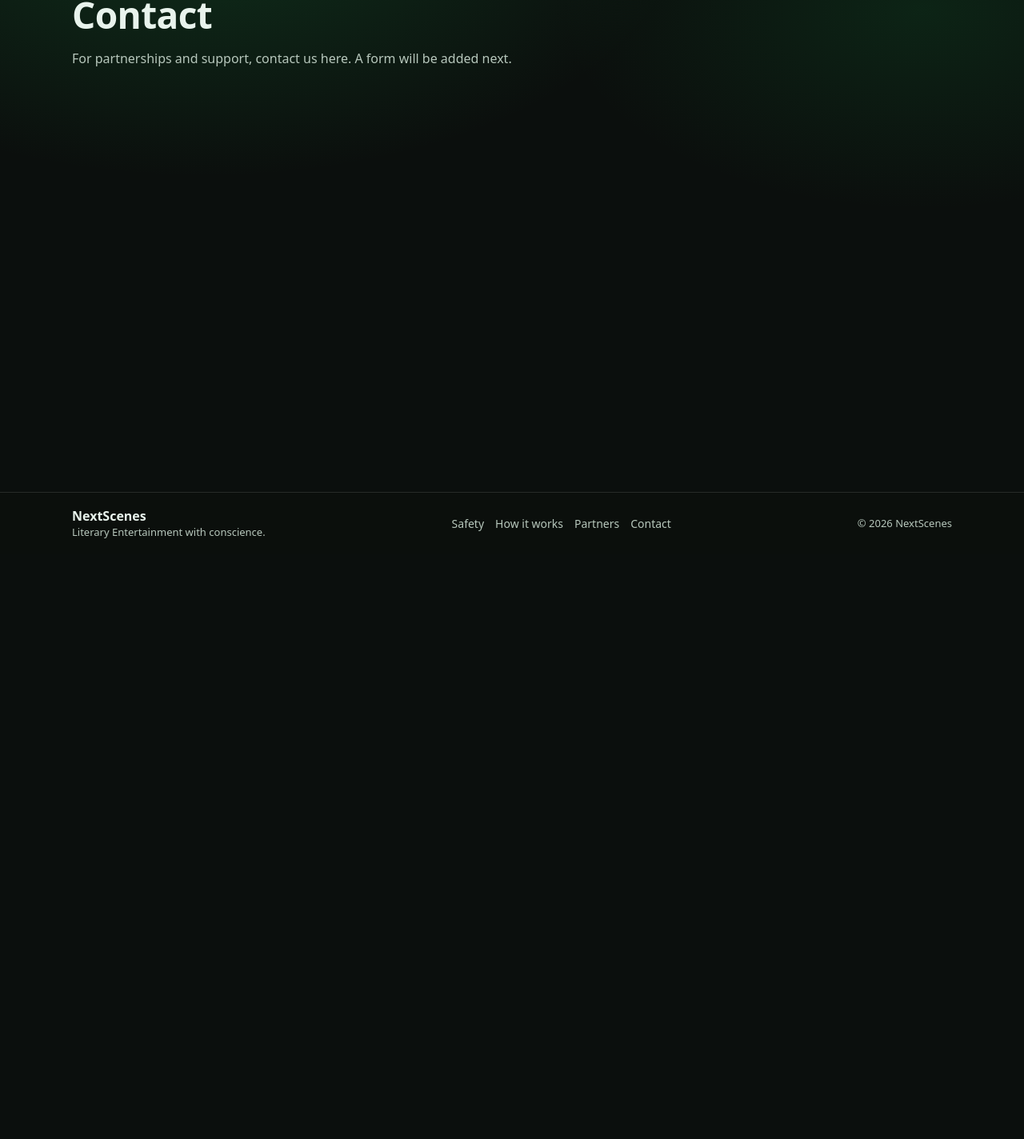
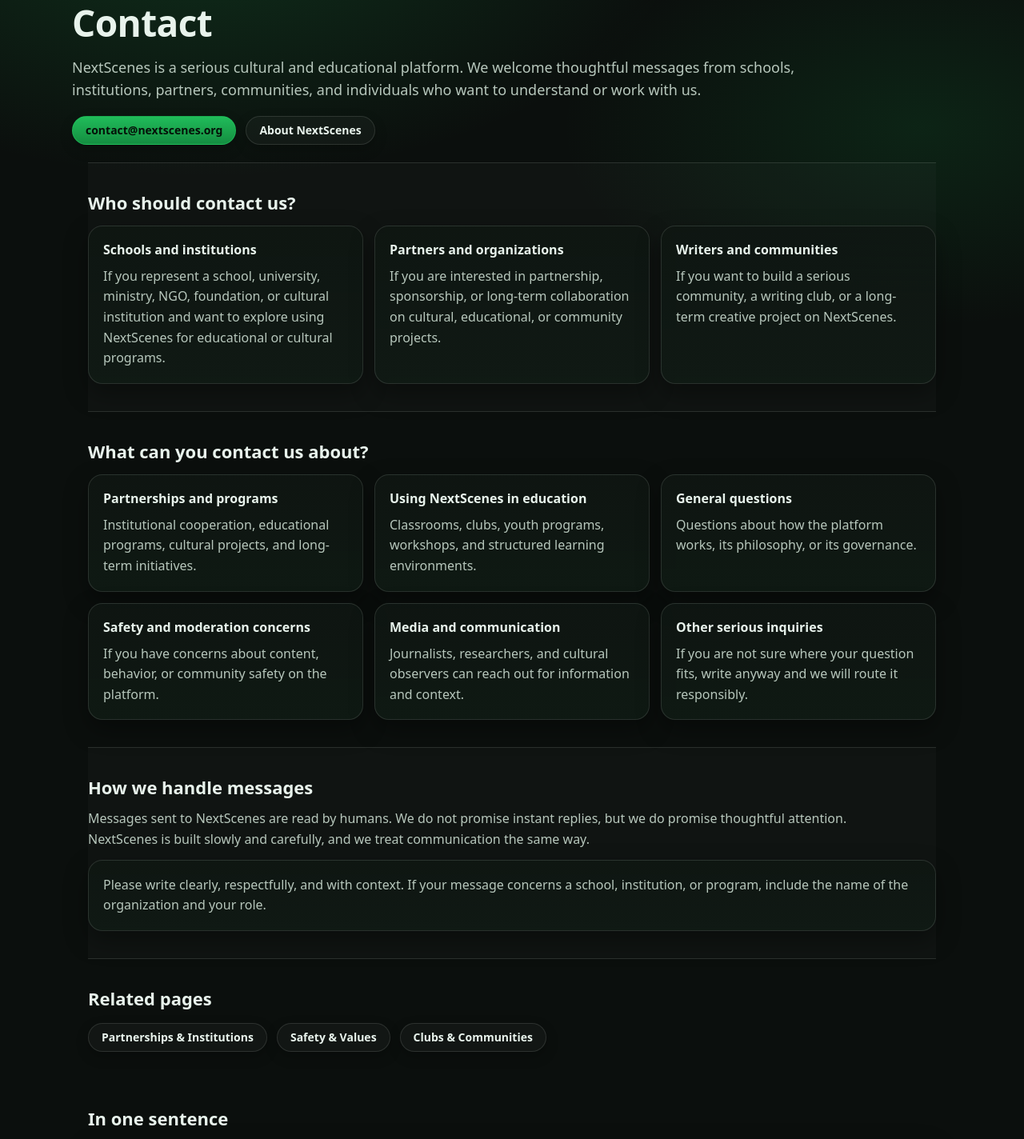
Before and after one commit to tsrspnb49w-boop/nextscenes-public, a Next.js app: page /contact in a window 1280 px wide. Shown: the part 108-1532 px from the top of the page at 80% size. Before the commit the page ends 800 px from the top, so only its background shows below. Built offline with nearby package versions, Linux system fonts and the light colour scheme.

Commit message:
Public: Contact page

```diff
--- a/app/contact/page.tsx
+++ b/app/contact/page.tsx
@@ -1,10 +1,148 @@
+import Link from "next/link";
+
+function Card({
+  title,
+  children,
+}: {
+  title: string;
+  children: React.ReactNode;
+}) {
+  return (
+    <div className="ns-card">
+      <h3 className="ns-h3">{title}</h3>
+      <div className="ns-p" style={{ marginBottom: 0 }}>
+        {children}
+      </div>
+    </div>
+  );
+}
+
 export default function ContactPage() {
   return (
     <div className="ns-page">
-      <h1 className="ns-h1">Contact</h1>
-      <p className="ns-p">
-        For partnerships and support, contact us here. A form will be added next.
-      </p>
+      <section style={{ padding: "10px 0 8px" }}>
+        <h1 className="ns-h1">Contact</h1>
+        <p className="ns-subtitle" style={{ maxWidth: 980 }}>
+          NextScenes is a serious cultural and educational platform. We welcome
+          thoughtful messages from schools, institutions, partners, communities,
+          and individuals who want to understand or work with us.
+        </p>
+
+        <div className="ns-hero-cta">
+          <a
+            className="ns-btn ns-btn-primary"
+            href="mailto:contact@nextscenes.org"
+          >
+            contact@nextscenes.org
+          </a>
+          <Link className="ns-btn ns-btn-ghost" href="/about">
+            About NextScenes
+          </Link>
+        </div>
+      </section>
+
+      <section className="ns-section ns-section-alt">
+        <h2 className="ns-h2">Who should contact us?</h2>
+
+        <div className="ns-grid-3">
+          <Card title="Schools and institutions">
+            If you represent a school, university, ministry, NGO, foundation, or
+            cultural institution and want to explore using NextScenes for
+            educational or cultural programs.
+          </Card>
+
+          <Card title="Partners and organizations">
+            If you are interested in partnership, sponsorship, or long-term
+            collaboration on cultural, educational, or community projects.
+          </Card>
+
+          <Card title="Writers and communities">
+            If you want to build a serious community, a writing club, or a
+            long-term creative project on NextScenes.
+          </Card>
+        </div>
+      </section>
+
+      <section className="ns-section">
+        <h2 className="ns-h2">What can you contact us about?</h2>
+
+        <div className="ns-grid-3">
+          <Card title="Partnerships and programs">
+            Institutional cooperation, educational programs, cultural projects,
+            and long-term initiatives.
+          </Card>
+
+          <Card title="Using NextScenes in education">
+            Classrooms, clubs, youth programs, workshops, and structured learning
+            environments.
+          </Card>
+
+          <Card title="General questions">
+            Questions about how the platform works, its philosophy, or its
+            governance.
+          </Card>
+        </div>
+
+        <div className="ns-grid-3" style={{ marginTop: 14 }}>
+          <Card title="Safety and moderation concerns">
+            If you have concerns about content, behavior, or community safety on
+            the platform.
+          </Card>
+
+          <Card title="Media and communication">
+            Journalists, researchers, and cultural observers can reach out for
+            information and context.
+          </Card>
+
+          <Card title="Other serious inquiries">
+            If you are not sure where your question fits, write anyway and we
+            will route it responsibly.
+          </Card>
+        </div>
+      </section>
+
+      <section className="ns-section ns-section-alt">
+        <h2 className="ns-h2">How we handle messages</h2>
+        <p className="ns-p" style={{ maxWidth: 980 }}>
+          Messages sent to NextScenes are read by humans. We do not promise
+          instant replies, but we do promise thoughtful attention. NextScenes is
+          built slowly and carefully, and we treat communication the same way.
+        </p>
+
+        <div className="ns-card">
+          <p className="ns-p" style={{ marginBottom: 0 }}>
+            Please write clearly, respectfully, and with context. If your
+            message concerns a school, institution, or program, include the name
+            of the organization and your role.
+          </p>
+        </div>
+      </section>
+
+      <section className="ns-section">
+        <h2 className="ns-h2">Related pages</h2>
+        <div className="ns-section-cta">
+          <Link className="ns-btn ns-btn-ghost" href="/partners">
+            Partnerships & Institutions
+          </Link>
+          <Link className="ns-btn ns-btn-ghost" href="/safety">
+            Safety & Values
+          </Link>
+          <Link className="ns-btn ns-btn-ghost" href="/clubs">
+            Clubs & Communities
+          </Link>
+        </div>
+      </section>
+
+      <section className="ns-section">
+        <h2 className="ns-h2">In one sentence</h2>
+        <div className="ns-card">
+          <p className="ns-p" style={{ marginBottom: 0 }}>
+            NextScenes is open to serious conversation with people and
+            institutions who care about culture, education, and meaningful
+            creativity.
+          </p>
+        </div>
+      </section>
     </div>
   );
 }
```
